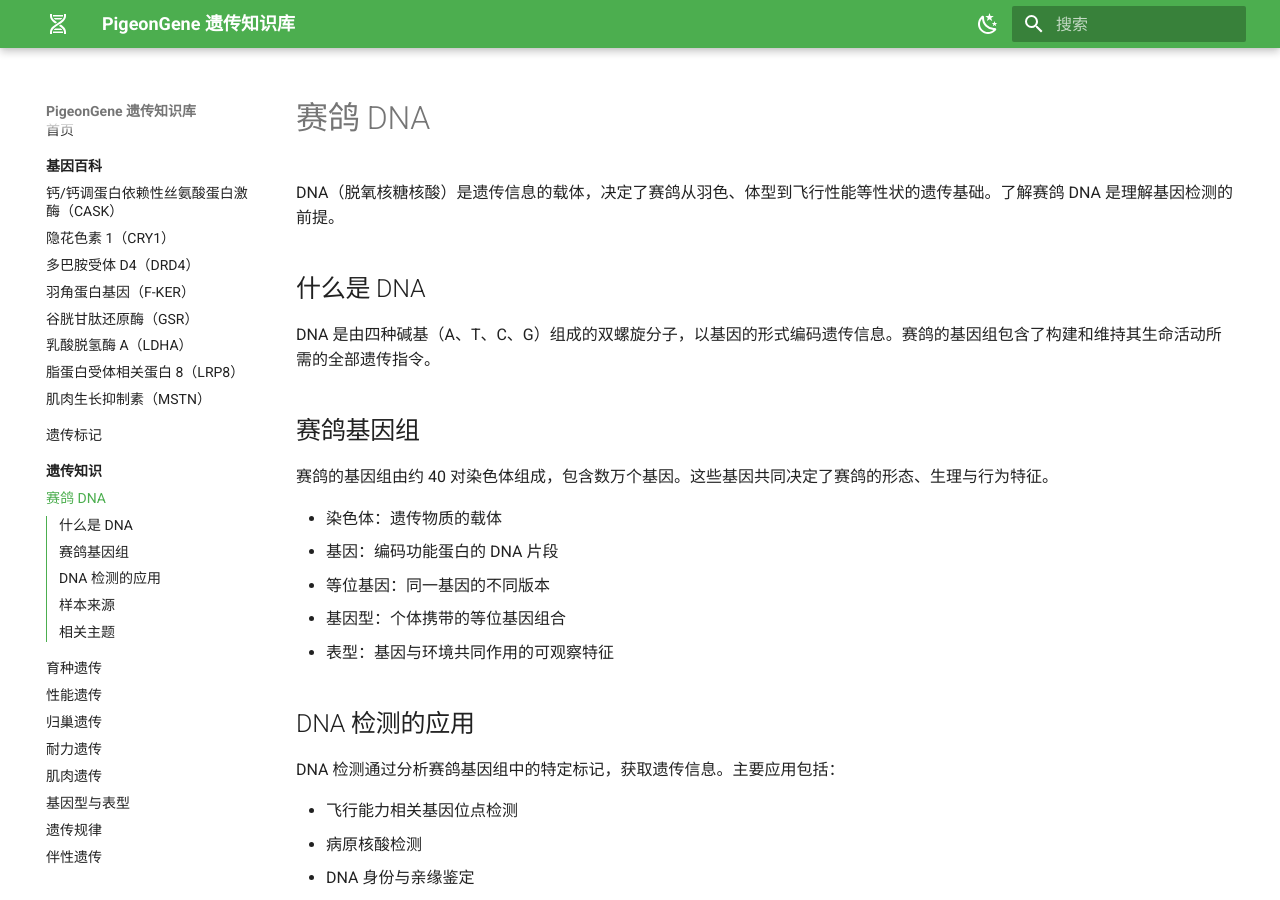
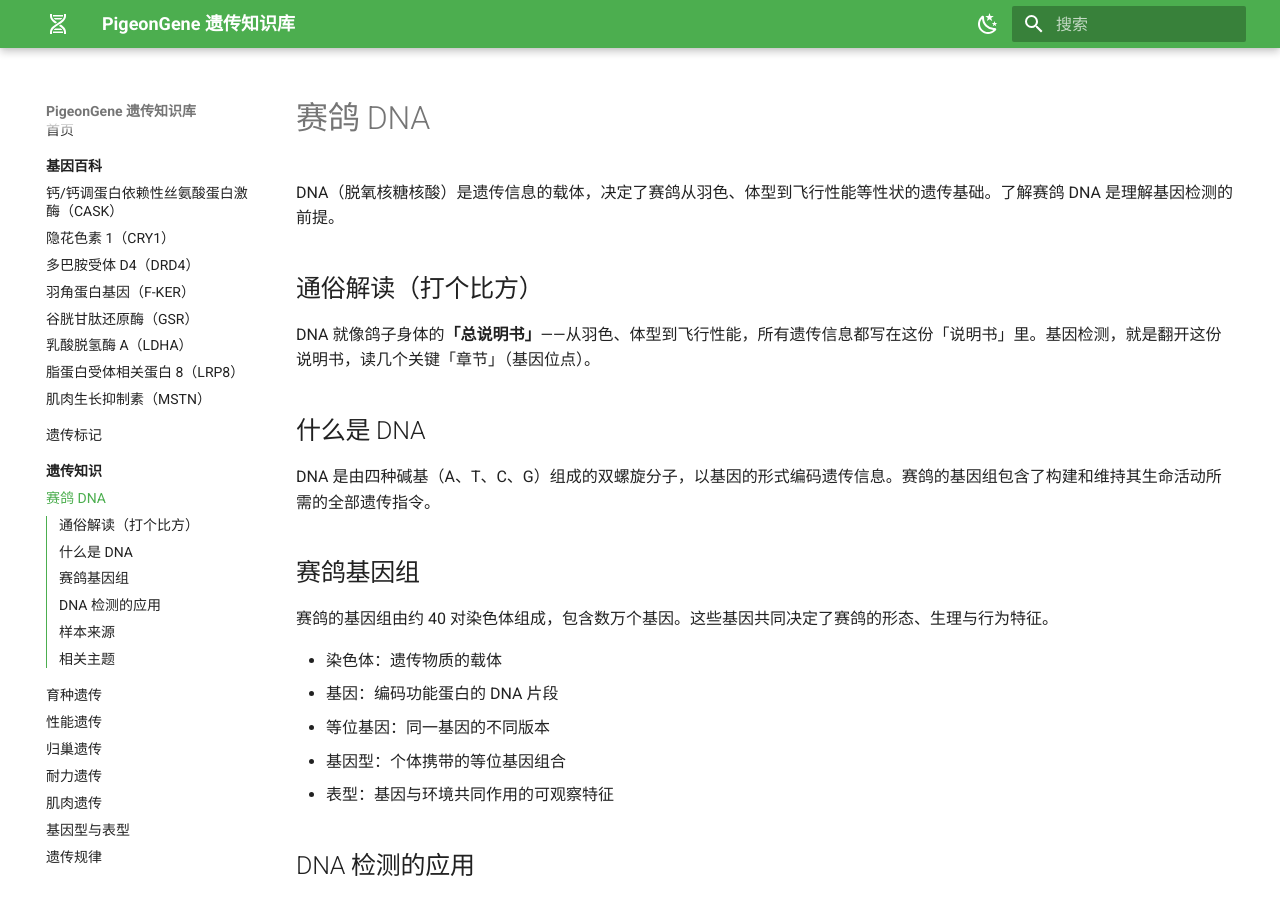
Before and after one commit to martinxionbiotech-max/Genetics.pigeongene, an MkDocs documentation site: the page built from docs/topics/pigeon-dna.md, in a window 1280 px wide and 900 px high. Built offline with MkDocs 1.6.1 and Material for MkDocs 9.7.7, drawn with Linux system fonts in a browser that asks for light colours.

Commit message:
内容深化: topics 4篇 补充通俗解读(打个比方)

```diff
--- a/docs/topics/pigeon-dna.md
+++ b/docs/topics/pigeon-dna.md
@@ -7,6 +7,10 @@ schema_type: article
 # 赛鸽 DNA
 
 DNA（脱氧核糖核酸）是遗传信息的载体，决定了赛鸽从羽色、体型到飞行性能等性状的遗传基础。了解赛鸽 DNA 是理解基因检测的前提。
+
+## 通俗解读（打个比方）
+
+DNA 就像鸽子身体的**「总说明书」**——从羽色、体型到飞行性能，所有遗传信息都写在这份「说明书」里。基因检测，就是翻开这份说明书，读几个关键「章节」（基因位点）。
 
 ## 什么是 DNA
 
```
Also changed, not shown: docs/topics/inbreeding-coefficient.md (+4 -0 lines), docs/topics/plumage-color-genetics.md (+4 -0 lines), docs/topics/sex-linked-inheritance.md (+4 -0 lines).
